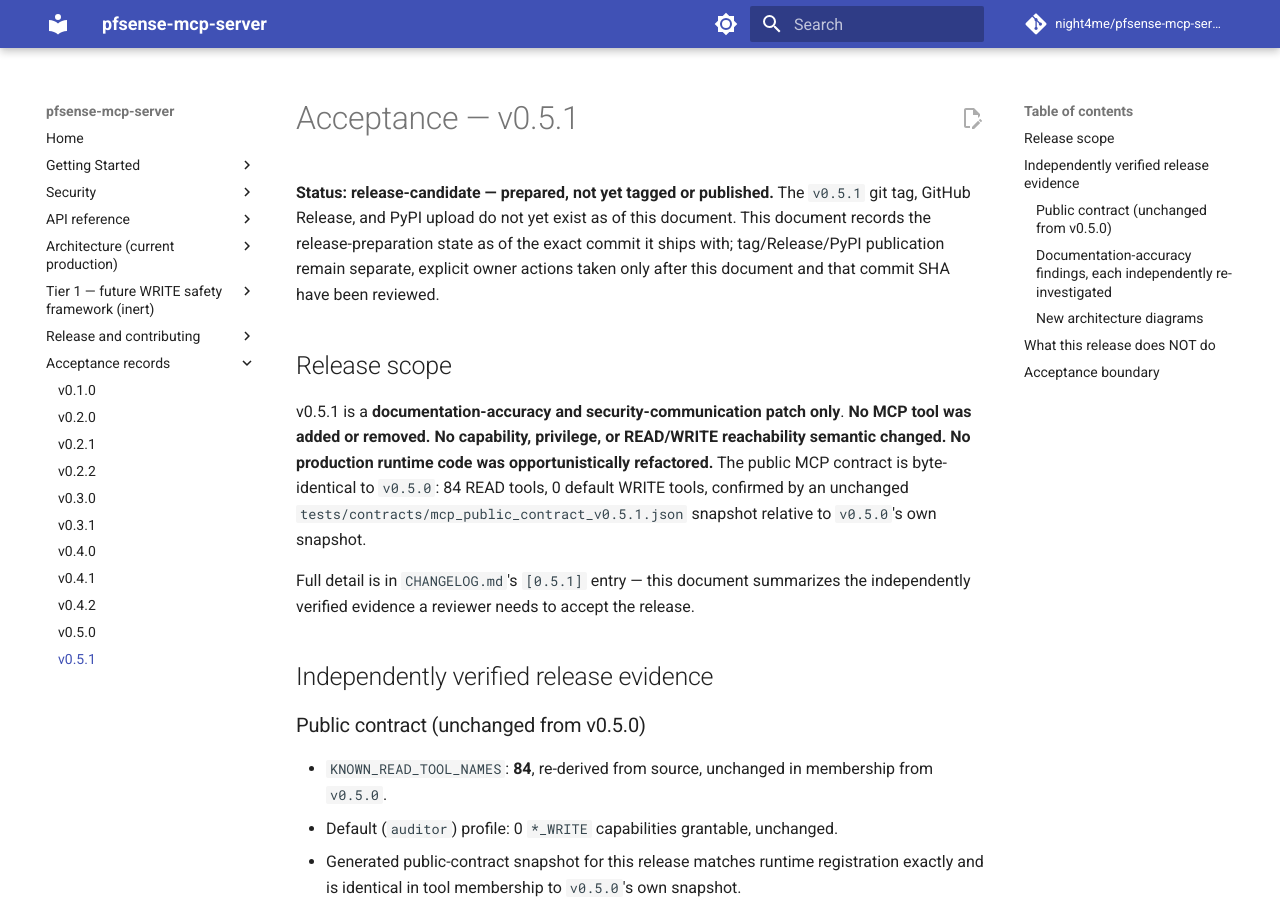
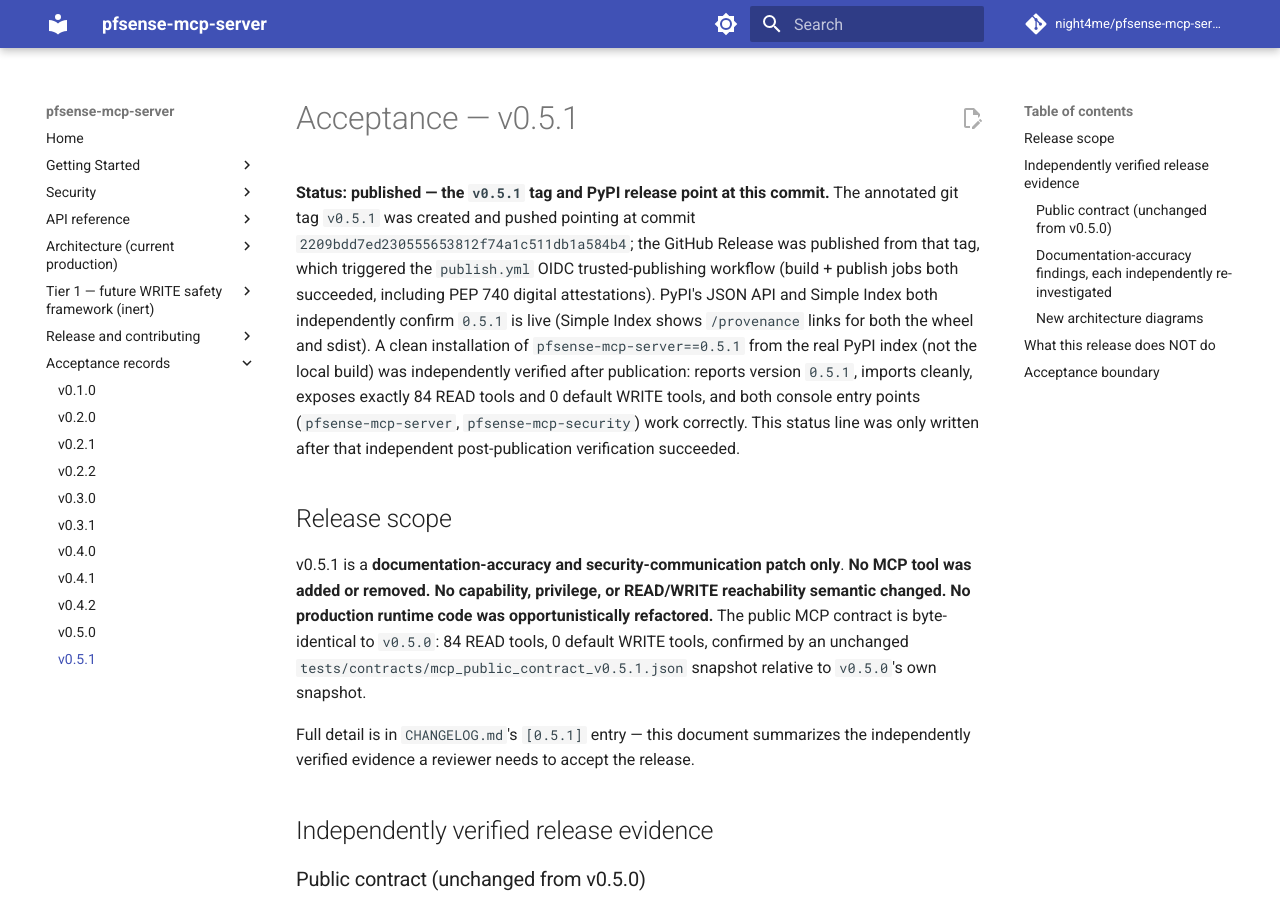
Before and after one commit to night4me/pfsense-mcp-server, an MkDocs documentation site: the page built from docs/ACCEPTANCE_v0.5.1.md, in a window 1280 px wide and 900 px high. Built offline with MkDocs 1.6.1 and Material for MkDocs 9.7.7, drawn with Linux system fonts in a browser that asks for light colours; comment, search, counter and statistics services are not loaded.

Commit message:
docs(release): update v0.5.1 acceptance record to published status
v0.5.1 is now genuinely published: the annotated tag was created and
pushed pointing at 2209bdd, the GitHub Release was published from that
tag, and the OIDC trusted-publishing workflow (build + publish jobs)
succeeded with PEP 740 attestations. Independently re-verified after
publication -- not merely inferred from the workflow succeeding -- via
PyPI's JSON API and Simple Index (both report 0.5.1 live, with
/provenance links present for both artifacts) and a clean install of
pfsense-mcp-server==0.5.1 from the real PyPI index into an isolated
environment (reports version 0.5.1, imports cleanly, exposes exactly
84 READ / 0 default WRITE tools, both console entry points work).

Updated only the status line, matching this project's own established
convention (see docs/ACCEPTANCE_v0.5.0.md) of leaving the "Acceptance
boundary" section as originally written.

Co-Authored-By: Claude Sonnet 5 <noreply@anthropic.com>
Claude-Session: https://claude.ai/code/session_01FctdZTKqbZoKYt8YY5TmzW

```diff
--- a/docs/ACCEPTANCE_v0.5.1.md
+++ b/docs/ACCEPTANCE_v0.5.1.md
@@ -1,11 +1,19 @@
 # Acceptance — v0.5.1
 
-**Status: release-candidate — prepared, not yet tagged or published.**
-The `v0.5.1` git tag, GitHub Release, and PyPI upload do not yet exist as
-of this document. This document records the release-preparation state
-as of the exact commit it ships with; tag/Release/PyPI publication
-remain separate, explicit owner actions taken only after this document
-and that commit SHA have been reviewed.
+**Status: published — the `v0.5.1` tag and PyPI release point at this
+commit.** The annotated git tag `v0.5.1` was created and pushed pointing
+at commit `2209bdd7ed230555653812f74a1c511db1a584b4`; the GitHub Release
+was published from that tag, which triggered the `publish.yml` OIDC
+trusted-publishing workflow (build + publish jobs both succeeded,
+including PEP 740 digital attestations). PyPI's JSON API and Simple
+Index both independently confirm `0.5.1` is live (Simple Index shows
+`/provenance` links for both the wheel and sdist). A clean installation
+of `pfsense-mcp-server==0.5.1` from the real PyPI index (not the local
+build) was independently verified after publication: reports version
+`0.5.1`, imports cleanly, exposes exactly 84 READ tools and 0 default
+WRITE tools, and both console entry points (`pfsense-mcp-server`,
+`pfsense-mcp-security`) work correctly. This status line was only
+written after that independent post-publication verification succeeded.
 
 ## Release scope
 
```
